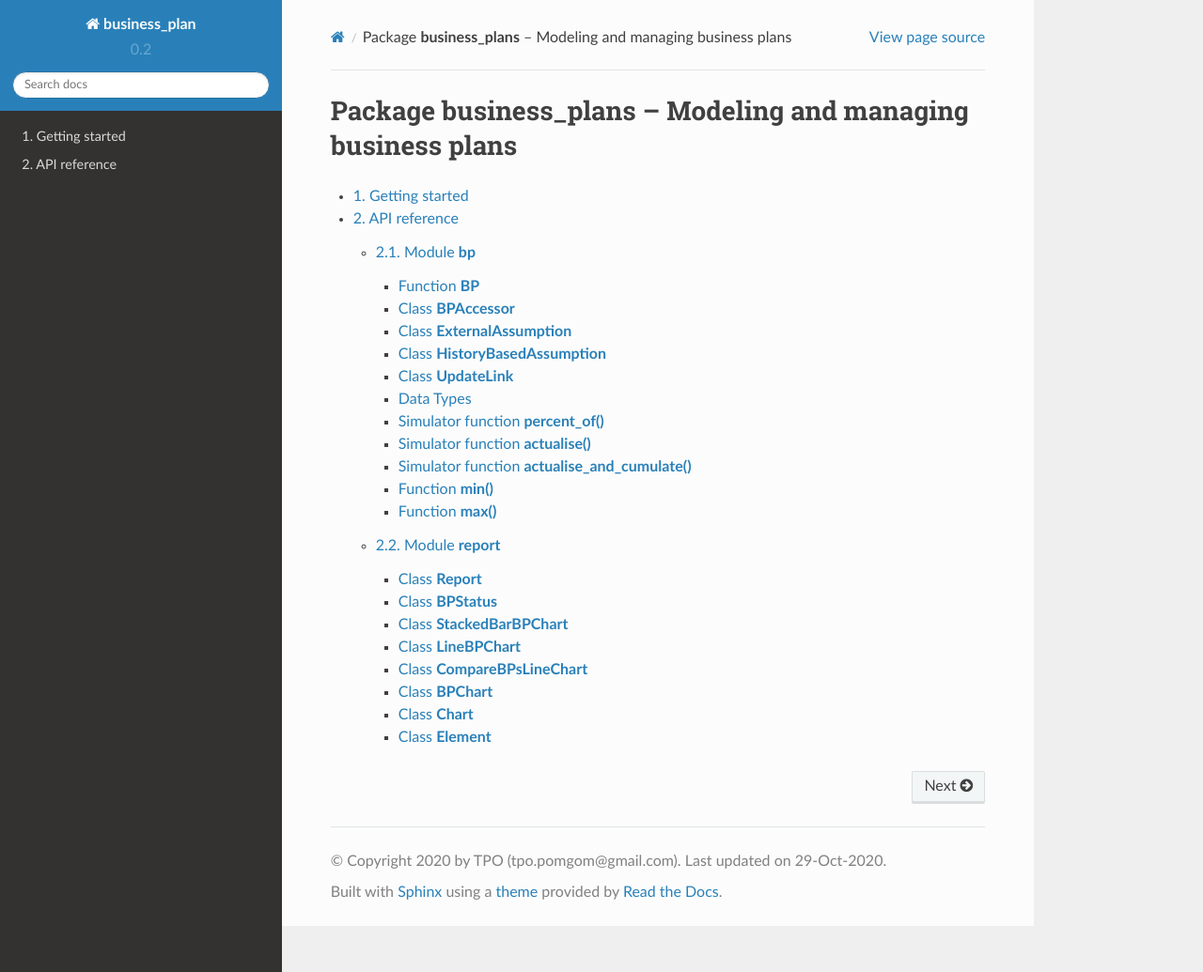
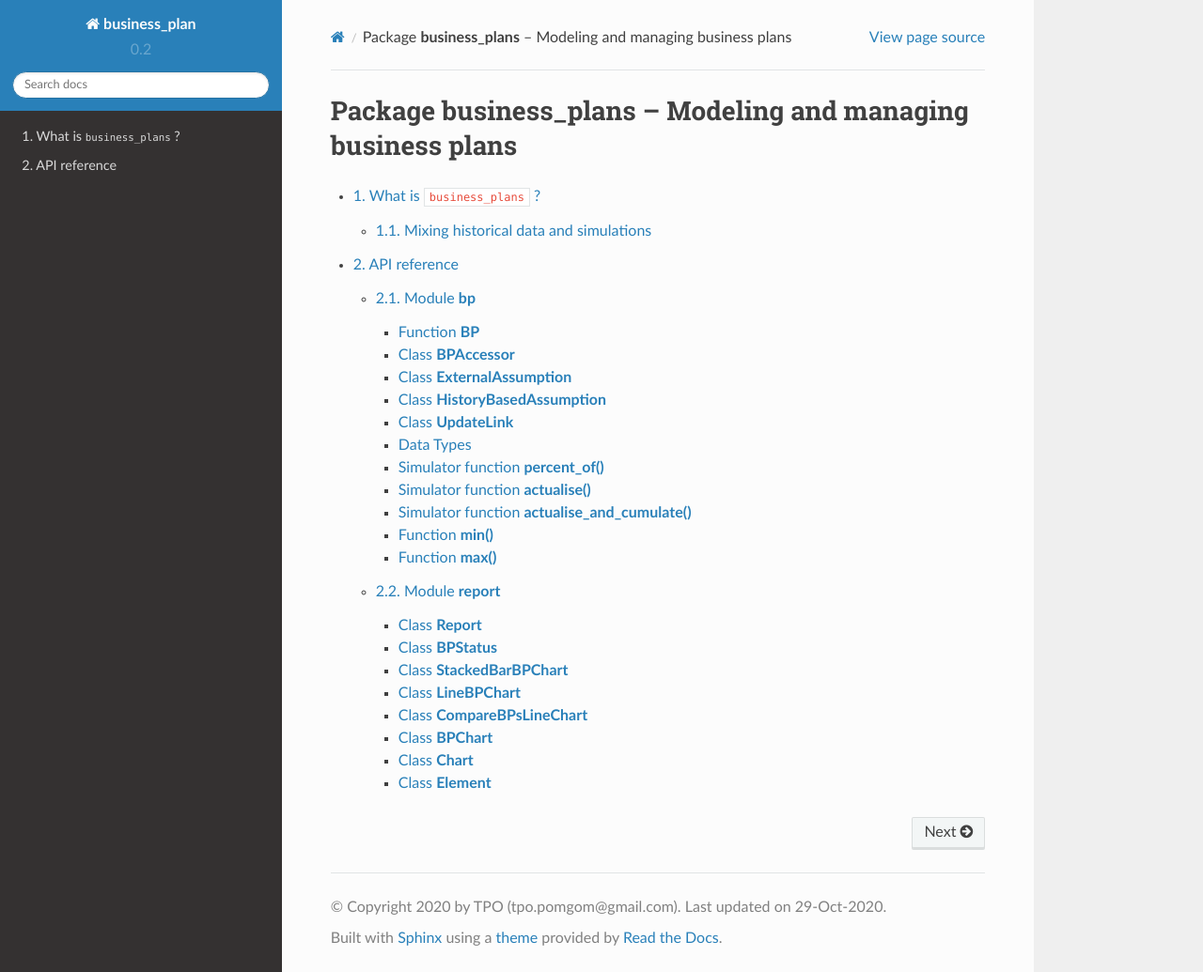
Before and after one commit to TPO-POMGOM/business-plans, a Sphinx documentation site: the page built from docs/index.rst, in a window 1280 px wide and 1035 px high. Shown: the whole window at 94% size. Built offline with Sphinx 7.4.7 and the Read the Docs theme 2.0.0, drawn with Linux system fonts in a browser that asks for light colours; some of the changed lines change nothing that is shown.

Commit message:
Started "What is BP?" chapter of the documentation

```diff
--- a/docs/getting_started.rst
+++ /dev/null
@@ -1,4 +0,0 @@
-Getting started
-===============
-
-**TBC**
--- a/docs/index.rst
+++ b/docs/index.rst
@@ -5,5 +5,5 @@
    :maxdepth: 3
    :numbered: 2
 
-   getting_started
+   what_is
    api_reference
--- /dev/null
+++ b/docs/what_is.rst
@@ -0,0 +1,148 @@
+.. |bp| replace:: ``business_plans``
+
+What is |bp| ?
+==============
+
+|bp| is a package for modeling and managing business plans in Python.
+
+Modeling a business case in Python is quite straightforward, using the `pandas`
+library and the ``pandas.Series`` abstraction, as illustrated in Stefan
+Thelin's excellent article `Python and Finance – Power Up Your Spreadsheets
+<https://www.toptal.com/finance/financial-modeling/python-and-finance>`_.
+
+Thelin undertakes to model the following business case:
+
+  .. figure:: what_is_fig1.jpg
+
+    Figure 1 -- The business case to be modelled
+
+He proposes the following code:
+
+.. code-block:: python
+
+    import pandas as pd
+
+    years = ['2018A', '2019B', '2020P', '2021P', '2022P', '2023P']
+    sales = pd.Series(index=years)
+    sales['2018A'] = 31.0
+    growth_rate = 0.1
+    for year in range(1, 6):
+        sales[year] = sales[year - 1] * (1 + growth_rate)
+    print("Sales")
+    print(sales)
+    ebitda_margin = 0.14
+    depr_percent = 0.032
+    ebitda = sales * ebitda_margin
+    depreciation = sales * depr_percent
+    ebit = ebitda - depreciation
+    nwc_percent = 0.24
+    nwc = sales * nwc_percent
+    change_in_nwc = nwc.shift(1) - nwc
+    capex_percent = depr_percent
+    capex = -(sales * capex_percent)
+    tax_rate = 0.25
+    tax_payment = -ebit * tax_rate
+    tax_payment = tax_payment.apply(lambda x: min(x, 0))
+    free_cash_flow = ebit + depreciation + tax_payment + capex + change_in_nwc
+    print("\nFree cash flow")
+    print(free_cash_flow)
+
+The code produces the expected output::
+
+    Sales
+    2018A    31.00000
+    2019B    34.10000
+    2020P    37.51000
+    2021P    41.26100
+    2022P    45.38710
+    2023P    49.92581
+    dtype: float64
+
+    Free cash flow
+    2018A         NaN
+    2019B    2.018100
+    2020P    2.219910
+    2021P    2.441901
+    2022P    2.686091
+    2023P    2.954700
+    dtype: float64
+
+While this approach works fine for a quick simulation, package |bp| provides
+several features which more significant projects would require. These features
+are described in the following sections.
+
+
+Mixing historical data and simulations
+--------------------------------------
+
+Most of the time, the lines in a business plan are composed of:
+
+    - Historical data ("actuals" in the example above, i. e. years 2016 --
+      2018)
+
+    - Values which are the outcome of a simulation ("projections" in the
+      example above, i. e. years 2019 -- 2023)
+
+Let's illustrate this by modelling sales in the example above using package
+|bp|:
+
+.. code-block:: python
+    :linenos:
+
+    from business_plans.bp import actualise, BP
+
+    sample_bp = BP("Sample", start=2016, end=2023)
+    growth_rate = 0.1
+    sample_bp.bp.line(name="Sales",
+                      history=[25.6, 28.1, 31.0],
+                      simulation=actualise(percent=growth_rate))
+    print(sample_bp["Sales"])
+
+Here is the output::
+
+    2016    25.60000
+    2017    28.10000
+    2018    31.00000
+    2019    34.10000
+    2020    37.51000
+    2021    41.26100
+    2022    45.38710
+    2023    49.92581
+    Name: Sales, dtype: float64
+
+One obvious difference with the first approach is that the business plan line
+modelling sales now
+covers *all* years in the business plan, i. e. both the history
+period and the simulated period. This will come in handy when building graphs
+to show the results of the business plan, as we will see later.
+
+Lines 5 to 8 are where the business plan line is setup. We can specify in one
+method call: a name for the business plan line, history values, and how to
+simulate future values. Note that line 8 only specifies the method used for the
+simulation, and need not specify explicitely a start year, which is deduced
+from history data, or an end year, which is specified only once when creating
+the business plan object, on line 3 (more on that later).
+
+
+lines are named
+
+- **Feature 2 -- The most common simulation cases are built-in** and need not
+  be developped from scratch for each business case. Such common simulations
+  include:
+
+    - x% growth YoY (`sales` in the example above)
+
+    - x% actualisation of the value for a reference year
+
+    - actualise by x% and cumulate values from a business plan line into
+      another (typically: compute the balance of a fixed rate deposit account
+      from the yearly deposits)
+
+- **Feature 3 -- All the lines in a business plan can be groupe into one
+  'business plan' object** and manipulated as a whole.
+
+- **Feature 4 -- scenarios can be explored, by applying different assumptions
+  to the same model**, each set of assumptions generating a different 'business
+  plan' object.
+
+- There must be an easy way of comparing the outcome of several scenarios
```
Also changed, not shown: docs/what_is_fig1.jpg (added).
